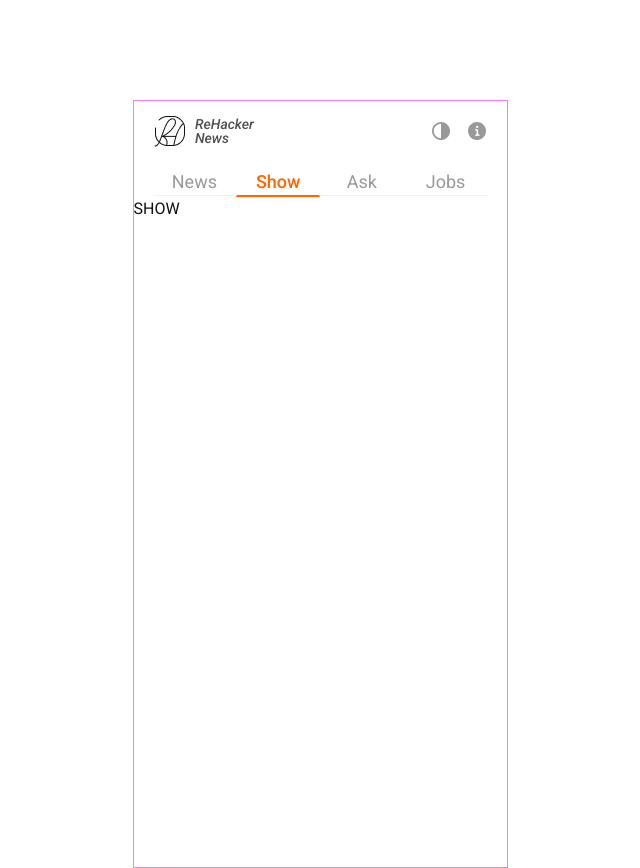
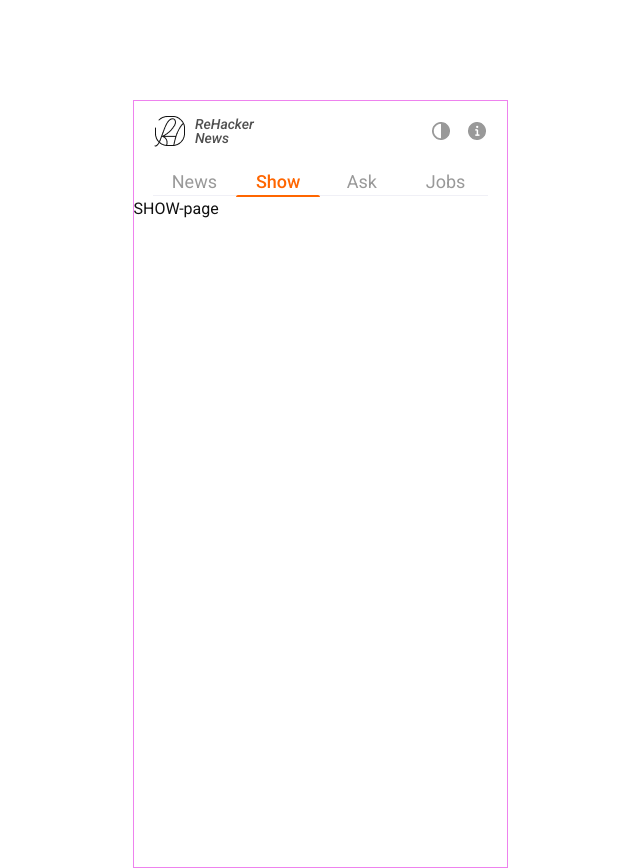
Before and after one commit to GyoHeon/react-hacker-news, a React (Create React App) app: page /Show in a window 1280 px wide. Shown: the whole page, without its empty margins (320-960 px from the left). Built offline with nearby package versions, Linux system fonts and the light colour scheme.

Commit message:
test: gh-pages test

```diff
--- a/src/routes/Show.tsx
+++ b/src/routes/Show.tsx
@@ -8,7 +8,7 @@ function Show() {
     <Viewport>
       <Header />
       <Nav />
-      SHOW
+      SHOW-page
     </Viewport>
   );
 }
```
